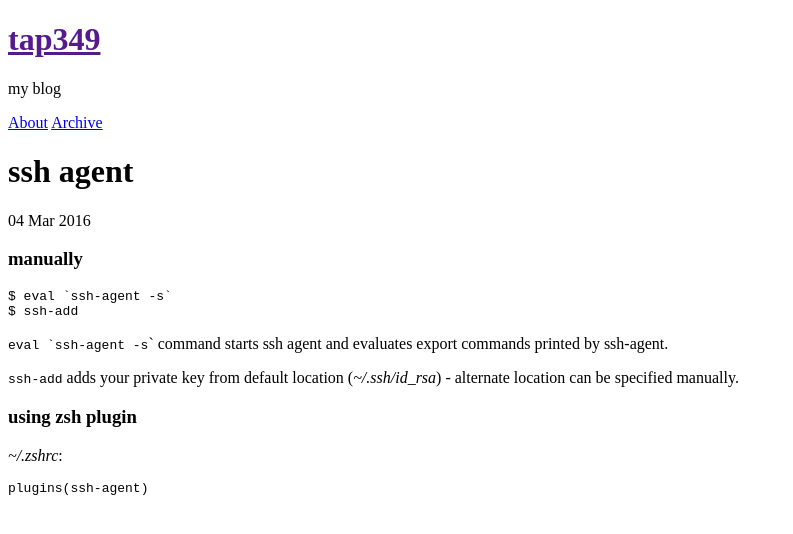
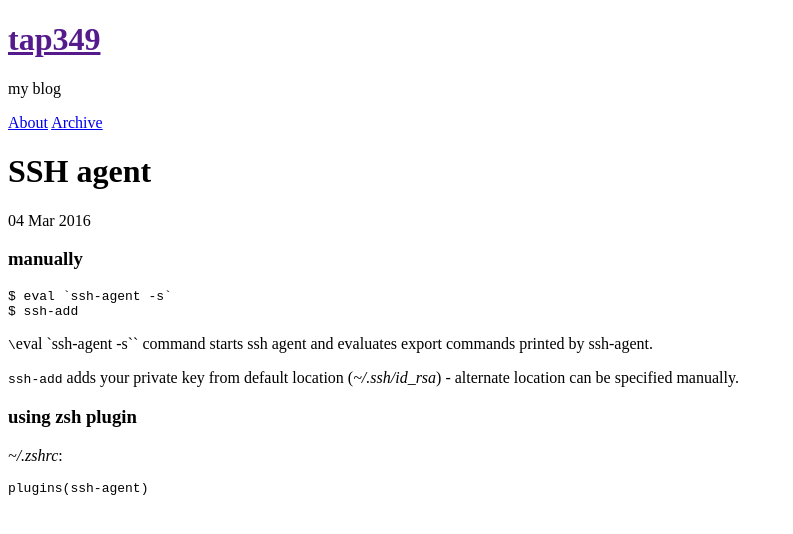
Before and after one commit to tap349/tap349.github.io, a Jekyll site: the page built from _posts/2016-03-04-ssh-agent.md, in a window 1280 px wide. Shown: the top 534 px of the page, without its empty margins (0-793 px from the left). Built offline with Jekyll 4.4.1, drawn with Linux system fonts in a browser that asks for light colours.

Commit message:
update 2017-05-28_01:11:33

````diff
--- a/_posts/2016-03-04-ssh-agent.md
+++ b/_posts/2016-03-04-ssh-agent.md
@@ -1,6 +1,6 @@
 ---
 layout: post
-title: ssh agent
+title: SSH agent
 date: 2016-03-04 16:13:00 +0300
 access: public
 categories: [ssh]
@@ -13,7 +13,7 @@ $ eval `ssh-agent -s`
 $ ssh-add
 ```
 
-``eval `ssh-agent -s``` command starts ssh agent and
+`\`eval \`ssh-agent -s\`` command starts ssh agent and
 evaluates export commands printed by ssh-agent.
 
 `ssh-add` adds your private key from default location (_~/.ssh/id_rsa_) -
````
